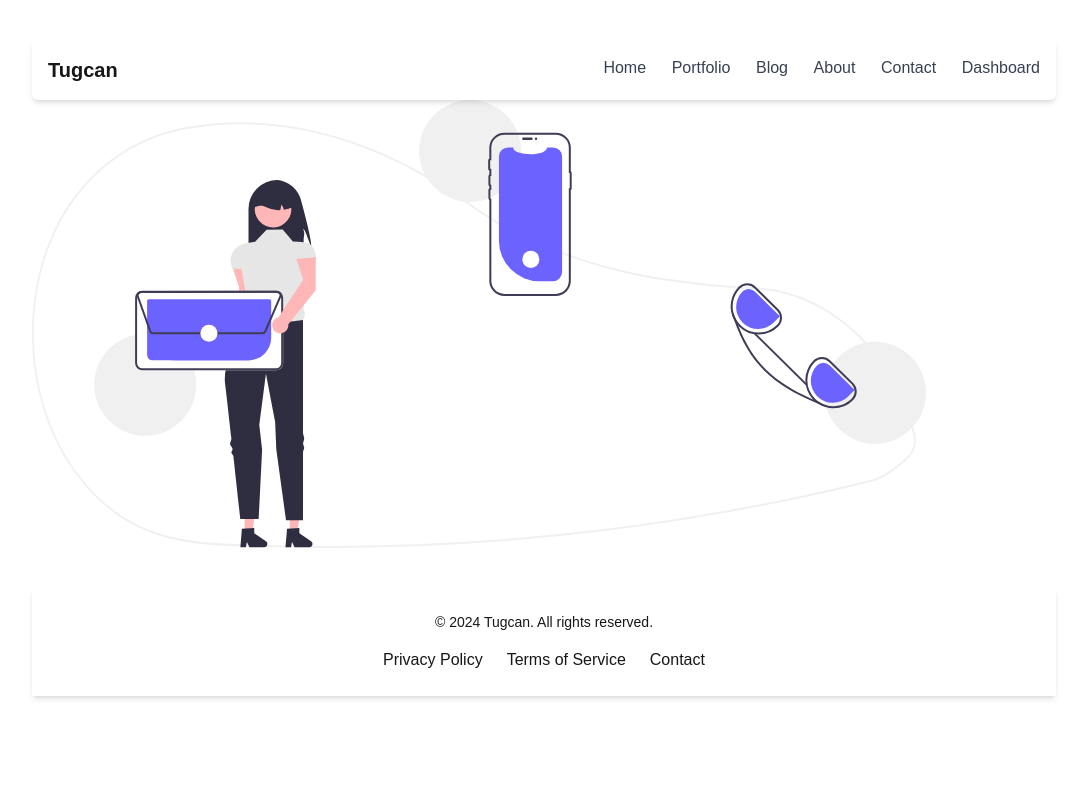
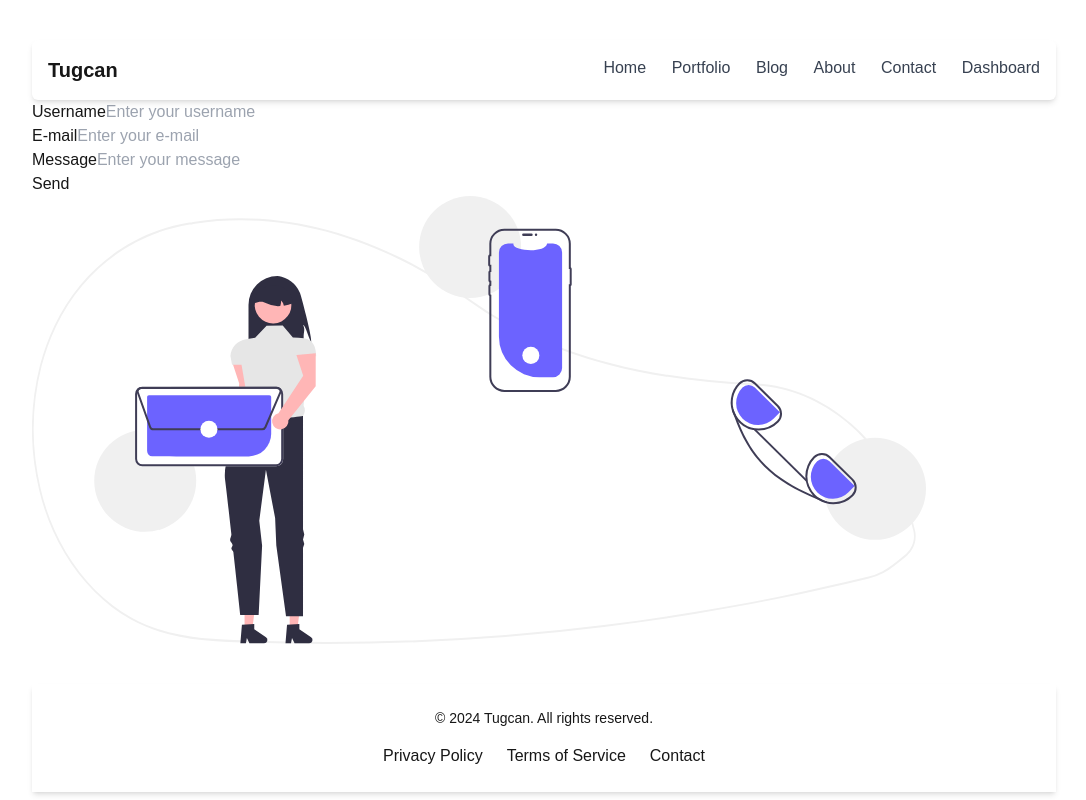
Before and after one commit to tugcan-kartal/Blog, a Next.js app: page /contact in a window 1280 px wide. Shown: the whole page, without its empty margins (96-1182 px from the left). Built offline with nearby package versions, Linux system fonts and the light colour scheme.

Commit message:
added contact page

```diff
--- a/src/app/contact/page.tsx
+++ b/src/app/contact/page.tsx
@@ -1,14 +1,75 @@
+"use client";
+
 import Image from "next/image";
-import React from "react";
+import React,{useState} from "react";
 import ContactImage from "@/../public/ContactPage-Contact.svg";
+import { notFound } from "next/navigation";
 
-const Contact=()=>{
+const Contact:React.FC=()=>{
+
+    const [formData,setFormData]=useState({
+        username: "",
+        email: "",
+        message: "",
+
+    })
+
+    const handleSubmit=async(e: React.FormEvent)=>{
+        e.preventDefault();
+
+        try {
+            const response=await fetch("/api/contact",{
+                method: "POST",
+                headers: {
+                    "Content-Type":"application/json"
+                },
+                body: JSON.stringify(formData),
+            })
+
+            if(response){
+                alert("Email sent successfully");
+            }else{
+                alert("Email couldnt sent successfully");
+            }
+        } catch (error) {
+            console.log(error);
+            alert("Email sent got error");
+        }
+    }
+
+    const handleChange=(e: React.ChangeEvent<HTMLInputElement | HTMLTextAreaElement>)=>{
+        setFormData({
+            ...formData,
+            [e.target.id]: e.target.value,
+        })
+    }
+
+
     return(
         <div>
             <div>
 
                 <div>
+                    <form onSubmit={handleSubmit}>
+                        <div>
+                            <label htmlFor="username">Username</label>
+                            <input id="username" value={formData.username} onChange={(e)=>handleChange(e)} placeholder="Enter your username" type="text"/>
+                        </div>
 
+                        <div>
+                            <label htmlFor="email">E-mail</label>
+                            <input id="email" value={formData.email} onChange={(e)=>handleChange(e)} placeholder="Enter your e-mail" type="email"/>
+                        </div>
+
+                        <div>
+                            <label htmlFor="message">Message</label>
+                            <input id="message" value={formData.message} onChange={(e)=>handleChange(e)} placeholder="Enter your message" type="text"/>
+                        </div>
+
+                        <div>
+                            <button type="submit">Send</button>
+                        </div>
+                    </form>
                 </div>
 
                 <div>
```
